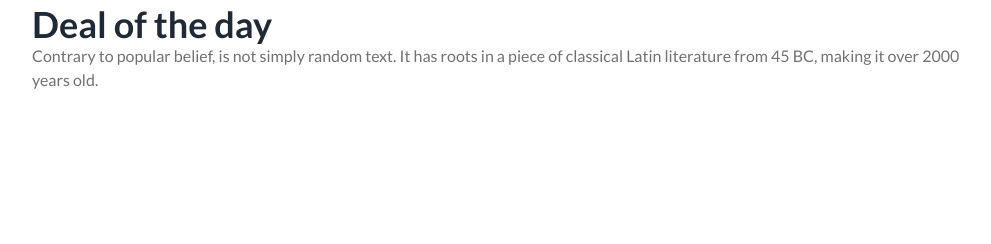
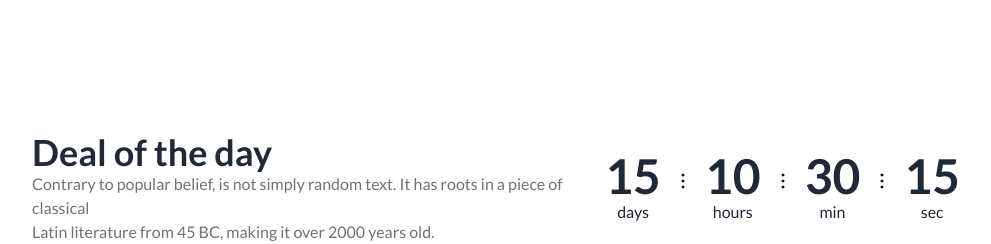
Before and after one commit to sumaiyakhan811/assignment-3-fruit-brust-sk, a plain HTML site: page index.html in a window 1280 px wide. Shown: the part 898-1142 px from the top of the page, without its empty margins (144-1135 px from the left). Before the commit the page ends 990 px from the top, so only its background shows below. Drawn offline with nearby package versions, Linux system fonts and the light colour scheme.

Commit message:
deal-first porition done

```diff
--- a/index.html
+++ b/index.html
@@ -89,7 +89,8 @@
                         <div class=" flex flex-col items-center text-white">
                             <h1 class="mb-5 text-7xl font-extrabold text-center">Exotic tastes at your <br> doorstep
                             </h1>
-                            <p class="mb-5 text-xl font-medium text-white">We supply highly quality organic fresh fruits</p>
+                            <p class="mb-5 text-xl font-medium text-white">We supply highly quality organic fresh fruits
+                            </p>
                             <button class="btn capitalize bg-[#F85559] border-none text-white">Shop Now</button>
                         </div>
                         <a href="#slide2" class="btn btn-circle  btn-bg border-black">❯</a>
@@ -148,15 +149,60 @@
         <!-- HERO CAROUSAL END -->
 
         <!-- SECTION DEAL OF THE DAY -->
-        <section class="mx-44 ">
-            <div class="flex flex-col lg:flex-row">
-                <div>
+        <section class="mx-44 mt-32">
+            <div class="flex flex-col lg:flex-row  items-center justify-between">
+                <div class="flex-1">
                     <h3 class="text-4xl font-bold">Deal of the day</h3>
                     <p class="text-base font-medium">Contrary to popular belief, is not simply random text. It has roots
-                        in a piece of classical Latin literature from 45 BC, making it over 2000 years old.</p>
-                </div>
-                <div>
-
+                        in a piece of classical <br>
+                        Latin literature from 45 BC, making it over 2000 years old.
+                    </p>
+                </div >
+                <div class="flex flex-col lg:flex-row ">
+                    <div class="grid grid-flow-col  text-center auto-cols-max">
+                        <div class="flex flex-col">
+                            <span class="countdown  text-5xl font-extrabold">
+                                15
+                            </span>
+                            days
+                        </div>
+                        <svg style="margin:20px ;" xmlns="http://www.w3.org/2000/svg" width="4" height="18"
+                            viewBox="0 0 4 16" fill="none">
+                            <path
+                                d="M2 2.75C1.80109 2.75 1.61032 2.67098 1.46967 2.53033C1.32902 2.38968 1.25 2.19891 1.25 2C1.25 1.80109 1.32902 1.61032 1.46967 1.46967C1.61032 1.32902 1.80109 1.25 2 1.25C2.19891 1.25 2.38968 1.32902 2.53033 1.46967C2.67098 1.61032 2.75 1.80109 2.75 2C2.75 2.19891 2.67098 2.38968 2.53033 2.53033C2.38968 2.67098 2.19891 2.75 2 2.75ZM2 8.75C1.80109 8.75 1.61032 8.67098 1.46967 8.53033C1.32902 8.38968 1.25 8.19891 1.25 8C1.25 7.80109 1.32902 7.61032 1.46967 7.46967C1.61032 7.32902 1.80109 7.25 2 7.25C2.19891 7.25 2.38968 7.32902 2.53033 7.46967C2.67098 7.61032 2.75 7.80109 2.75 8C2.75 8.19891 2.67098 8.38968 2.53033 8.53033C2.38968 8.67098 2.19891 8.75 2 8.75ZM2 14.75C1.80109 14.75 1.61032 14.671 1.46967 14.5303C1.32902 14.3897 1.25 14.1989 1.25 14C1.25 13.8011 1.32902 13.6103 1.46967 13.4697C1.61032 13.329 1.80109 13.25 2 13.25C2.19891 13.25 2.38968 13.329 2.53033 13.4697C2.67098 13.6103 2.75 13.8011 2.75 14C2.75 14.1989 2.67098 14.3897 2.53033 14.5303C2.38968 14.671 2.19891 14.75 2 14.75Z"
+                                stroke="#121212" stroke-width="1.5" stroke-linecap="round" stroke-linejoin="round" />
+                        </svg>
+                        <div class="flex flex-col">
+                            <span class="countdown  text-5xl font-extrabold">
+                                10
+                            </span>
+                            hours
+                        </div>
+                        <svg style="margin:20px ;" xmlns="http://www.w3.org/2000/svg" width="4" height="18"
+                            viewBox="0 0 4 16" fill="none">
+                            <path
+                                d="M2 2.75C1.80109 2.75 1.61032 2.67098 1.46967 2.53033C1.32902 2.38968 1.25 2.19891 1.25 2C1.25 1.80109 1.32902 1.61032 1.46967 1.46967C1.61032 1.32902 1.80109 1.25 2 1.25C2.19891 1.25 2.38968 1.32902 2.53033 1.46967C2.67098 1.61032 2.75 1.80109 2.75 2C2.75 2.19891 2.67098 2.38968 2.53033 2.53033C2.38968 2.67098 2.19891 2.75 2 2.75ZM2 8.75C1.80109 8.75 1.61032 8.67098 1.46967 8.53033C1.32902 8.38968 1.25 8.19891 1.25 8C1.25 7.80109 1.32902 7.61032 1.46967 7.46967C1.61032 7.32902 1.80109 7.25 2 7.25C2.19891 7.25 2.38968 7.32902 2.53033 7.46967C2.67098 7.61032 2.75 7.80109 2.75 8C2.75 8.19891 2.67098 8.38968 2.53033 8.53033C2.38968 8.67098 2.19891 8.75 2 8.75ZM2 14.75C1.80109 14.75 1.61032 14.671 1.46967 14.5303C1.32902 14.3897 1.25 14.1989 1.25 14C1.25 13.8011 1.32902 13.6103 1.46967 13.4697C1.61032 13.329 1.80109 13.25 2 13.25C2.19891 13.25 2.38968 13.329 2.53033 13.4697C2.67098 13.6103 2.75 13.8011 2.75 14C2.75 14.1989 2.67098 14.3897 2.53033 14.5303C2.38968 14.671 2.19891 14.75 2 14.75Z"
+                                stroke="#121212" stroke-width="1.5" stroke-linecap="round" stroke-linejoin="round" />
+                        </svg>
+                        <div class="flex flex-col">
+                            <span class="countdown  text-5xl font-extrabold">
+                                30
+                            </span>
+                            min
+                        </div>
+                        <svg style="margin:20px ;" xmlns="http://www.w3.org/2000/svg" width="4" height="18"
+                            viewBox="0 0 4 16" fill="none">
+                            <path
+                                d="M2 2.75C1.80109 2.75 1.61032 2.67098 1.46967 2.53033C1.32902 2.38968 1.25 2.19891 1.25 2C1.25 1.80109 1.32902 1.61032 1.46967 1.46967C1.61032 1.32902 1.80109 1.25 2 1.25C2.19891 1.25 2.38968 1.32902 2.53033 1.46967C2.67098 1.61032 2.75 1.80109 2.75 2C2.75 2.19891 2.67098 2.38968 2.53033 2.53033C2.38968 2.67098 2.19891 2.75 2 2.75ZM2 8.75C1.80109 8.75 1.61032 8.67098 1.46967 8.53033C1.32902 8.38968 1.25 8.19891 1.25 8C1.25 7.80109 1.32902 7.61032 1.46967 7.46967C1.61032 7.32902 1.80109 7.25 2 7.25C2.19891 7.25 2.38968 7.32902 2.53033 7.46967C2.67098 7.61032 2.75 7.80109 2.75 8C2.75 8.19891 2.67098 8.38968 2.53033 8.53033C2.38968 8.67098 2.19891 8.75 2 8.75ZM2 14.75C1.80109 14.75 1.61032 14.671 1.46967 14.5303C1.32902 14.3897 1.25 14.1989 1.25 14C1.25 13.8011 1.32902 13.6103 1.46967 13.4697C1.61032 13.329 1.80109 13.25 2 13.25C2.19891 13.25 2.38968 13.329 2.53033 13.4697C2.67098 13.6103 2.75 13.8011 2.75 14C2.75 14.1989 2.67098 14.3897 2.53033 14.5303C2.38968 14.671 2.19891 14.75 2 14.75Z"
+                                stroke="#121212" stroke-width="1.5" stroke-linecap="round" stroke-linejoin="round" />
+                        </svg>
+                        <div class="flex flex-col">
+                            <span class="countdown  text-5xl font-extrabold">
+                                15
+                            </span>
+                            sec
+                        </div>
+                    </div>
                 </div>
             </div>
             <div></div>
```
Also changed, not shown: editor.html (added, +85 -0 lines).
